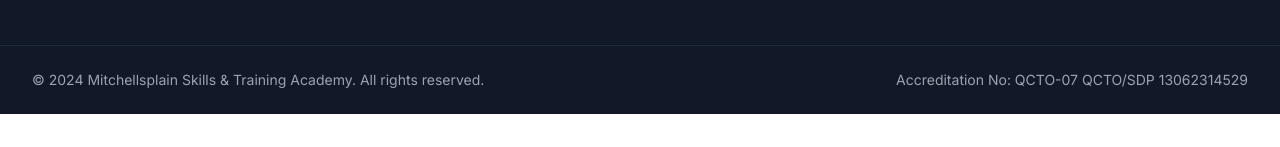
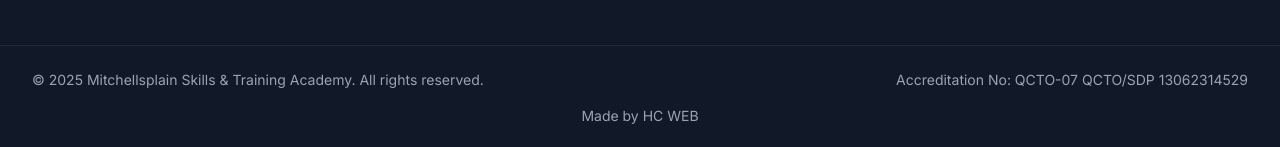
Before and after one commit to Hc-Web-Dev/Justin-website, a React (Vite) app: page / in a window 1280 px wide. Shown: the part 5242-5389 px from the top of the page. Before the commit the page ends 5356 px from the top, so only its background shows below. Built offline with nearby package versions, Linux system fonts and the light colour scheme.

Commit message:
footer update

```diff
--- a/src/components/Footer.tsx
+++ b/src/components/Footer.tsx
@@ -120,11 +120,23 @@ const Footer = () => {
         <div className="max-w-7xl mx-auto px-4 sm:px-6 lg:px-8 py-6">
           <div className="flex flex-col md:flex-row justify-between items-center text-center md:text-left">
             <div className="text-gray-400 text-xs sm:text-sm mb-4 md:mb-0">
-              © 2024 Mitchellsplain Skills & Training Academy. All rights reserved.
+              © 2025 Mitchellsplain Skills & Training Academy. All rights reserved.
             </div>
-            <div className="text-gray-400 text-xs sm:text-sm">
+            <div className="text-gray-400 text-xs sm:text-sm mb-4 md:mb-0">
               Accreditation No: QCTO-07 QCTO/SDP 13062314529
             </div>
+          </div>
+          <div className="flex justify-center mt-4">
+            <motion.a
+              href="https://hcweb.co.za/"
+              target="_blank"
+              rel="noopener noreferrer"
+              className="text-gray-400 hover:text-teal-400 text-xs sm:text-sm transition-colors duration-200"
+              whileHover={{ scale: 1.05 }}
+              whileTap={{ scale: 0.95 }}
+            >
+              Made by HC WEB
+            </motion.a>
           </div>
         </div>
       </div>
```
